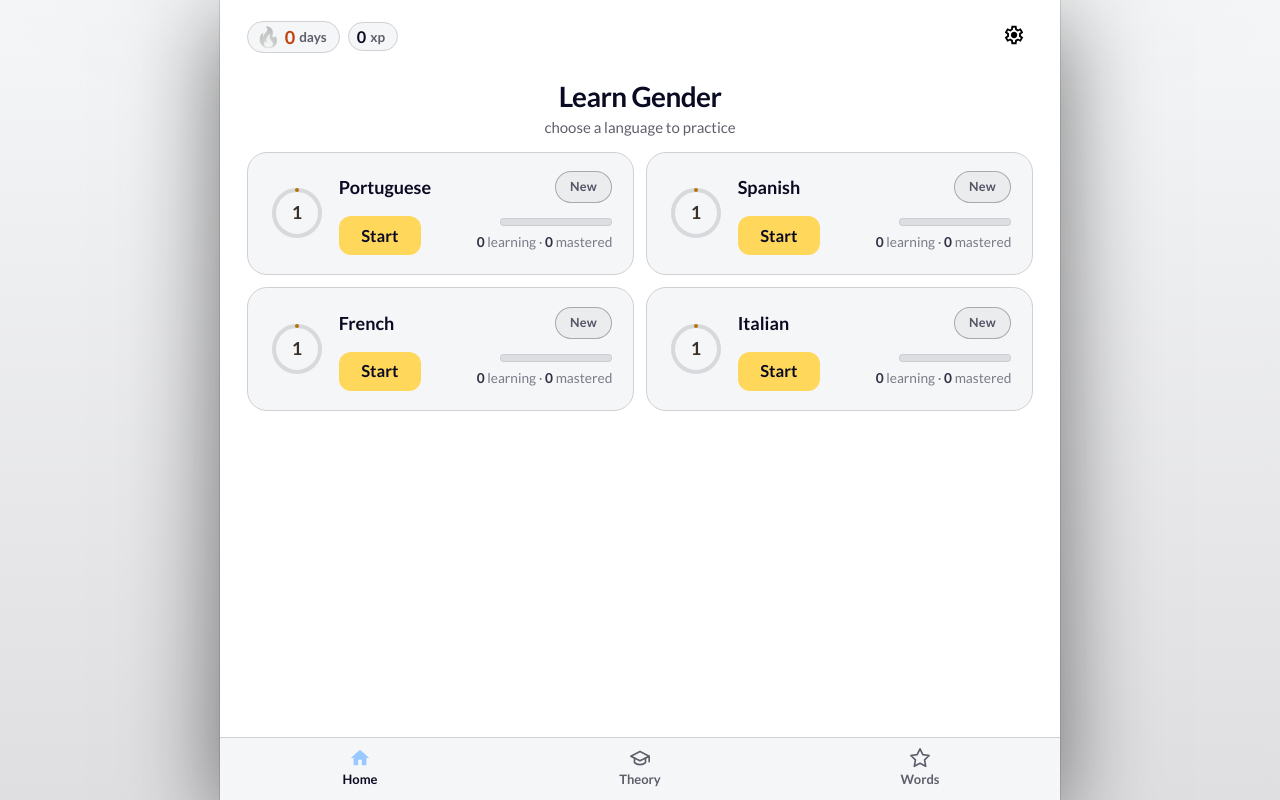
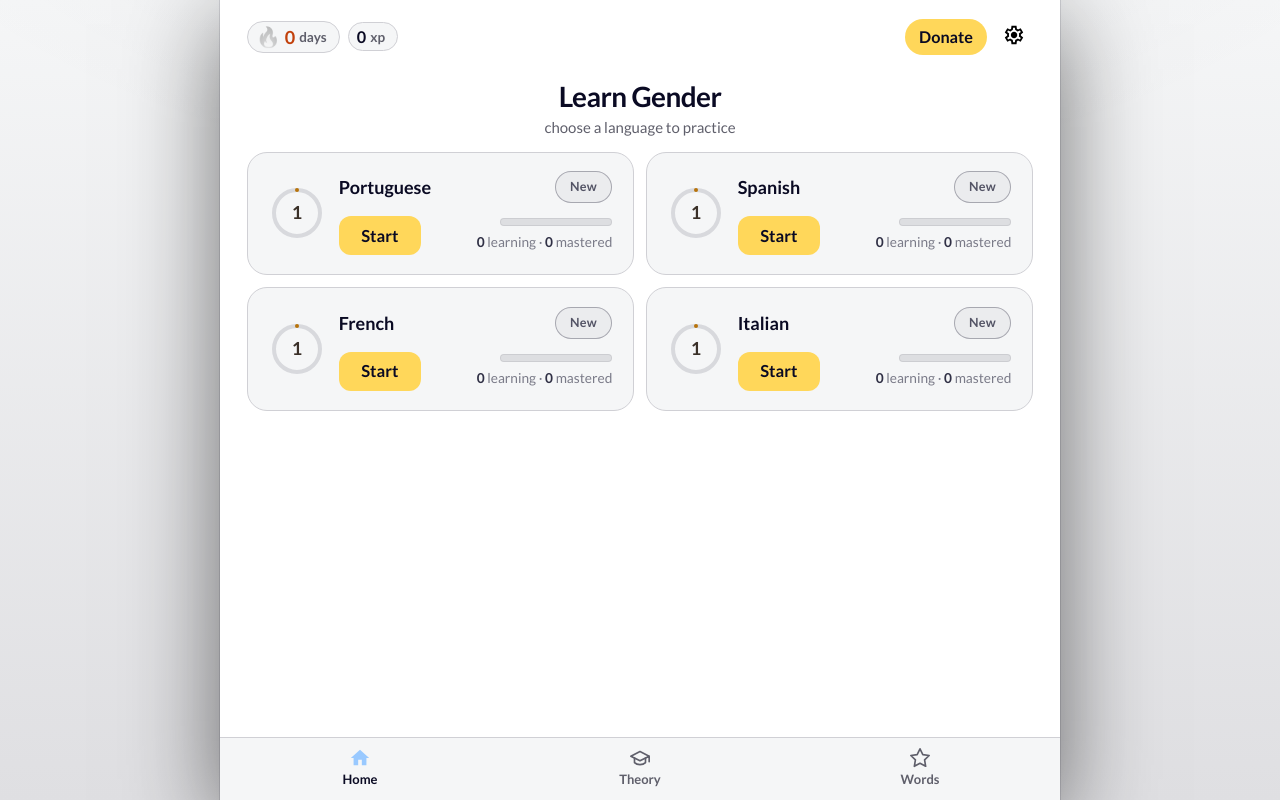
Before and after one commit to freeCodeCamp-Universe/learngender, a React (Vite) app: page / in a window 1280 px wide. Built offline with nearby package versions, Linux system fonts and the light colour scheme; what ts-fsrs would draw is missing.

Commit message:
feat: add freeCodeCamp donate button
Adds a gold Donate button to the Home screen topbar, linking to
donate.freecodecamp.org with the project's tracking ID from
donation-config.json (per freeCodeCamp Universe/Constellation
publish requirements).

```diff
--- a/src/App.css
+++ b/src/App.css
@@ -287,6 +287,31 @@ html, body, #root {
   display: flex;
   align-items: center;
   gap: 8px;
+}
+
+.home-screen__topbar-actions {
+  display: flex;
+  align-items: center;
+  gap: 8px;
+}
+
+.home-screen__donate-btn {
+  display: inline-flex;
+  align-items: center;
+  background: var(--accent-cta);
+  color: var(--gray-90);
+  border-radius: 999px;
+  padding: 6px 14px;
+  font-size: 0.9rem;
+  font-weight: 700;
+  text-decoration: none;
+  cursor: pointer;
+  transition: opacity 0.15s;
+}
+.home-screen__donate-btn:hover { opacity: 0.9; }
+.home-screen__donate-btn:focus-visible {
+  outline: 2px solid var(--focus-ring);
+  outline-offset: 2px;
 }
 
 .home-chip {
--- /dev/null
+++ b/src/data/donation-config.json
@@ -0,0 +1,3 @@
+{
+  "donationId": "c4e8e27b-40d0-47ab-aa1f-f5a365f33c3a"
+}
--- a/src/screens/HomeScreen.tsx
+++ b/src/screens/HomeScreen.tsx
@@ -1,11 +1,14 @@
 import { useEffect, useState } from 'react'
 import settingsIcon from '../components/icons/settings.svg'
+import donationConfig from '../data/donation-config.json'
 import type { Language } from '../types'
 import { LANGUAGE_LABELS } from '../types'
 import { getScore, getSeenCount, getStreak } from '../lib/storage'
 import { getMasteryTierProgress, getXPProgress } from '../lib/levels'
 import { useResolvedTheme } from '../lib/theme'
 import { SettingsPanel } from './SettingsPanel'
+
+const DONATE_URL = `https://donate.freecodecamp.org?source=${donationConfig.donationId}&campaign=learn-gender&medium=web`
 
 const LANGUAGES: Language[] = ['pt', 'es', 'fr', 'it']
 
@@ -102,9 +105,19 @@ export function HomeScreen({ onStartRound, onMyWords, onTheory }: HomeScreenProp
             )}
           </button>
         </div>
-        <button className="icon-btn" onClick={() => setSettingsOpen(true)} aria-label="Settings" aria-expanded={settingsOpen} aria-controls="settings-panel">
-          <img src={settingsIcon} alt="" width="22" height="22" className="home-screen__settings-icon" />
-        </button>
+        <div className="home-screen__topbar-actions">
+          <a
+            href={DONATE_URL}
+            target="_blank"
+            rel="noopener noreferrer"
+            className="home-screen__donate-btn"
+          >
+            Donate
+          </a>
+          <button className="icon-btn" onClick={() => setSettingsOpen(true)} aria-label="Settings" aria-expanded={settingsOpen} aria-controls="settings-panel">
+            <img src={settingsIcon} alt="" width="22" height="22" className="home-screen__settings-icon" />
+          </button>
+        </div>
       </div>
 
       {/* Title */}
```
